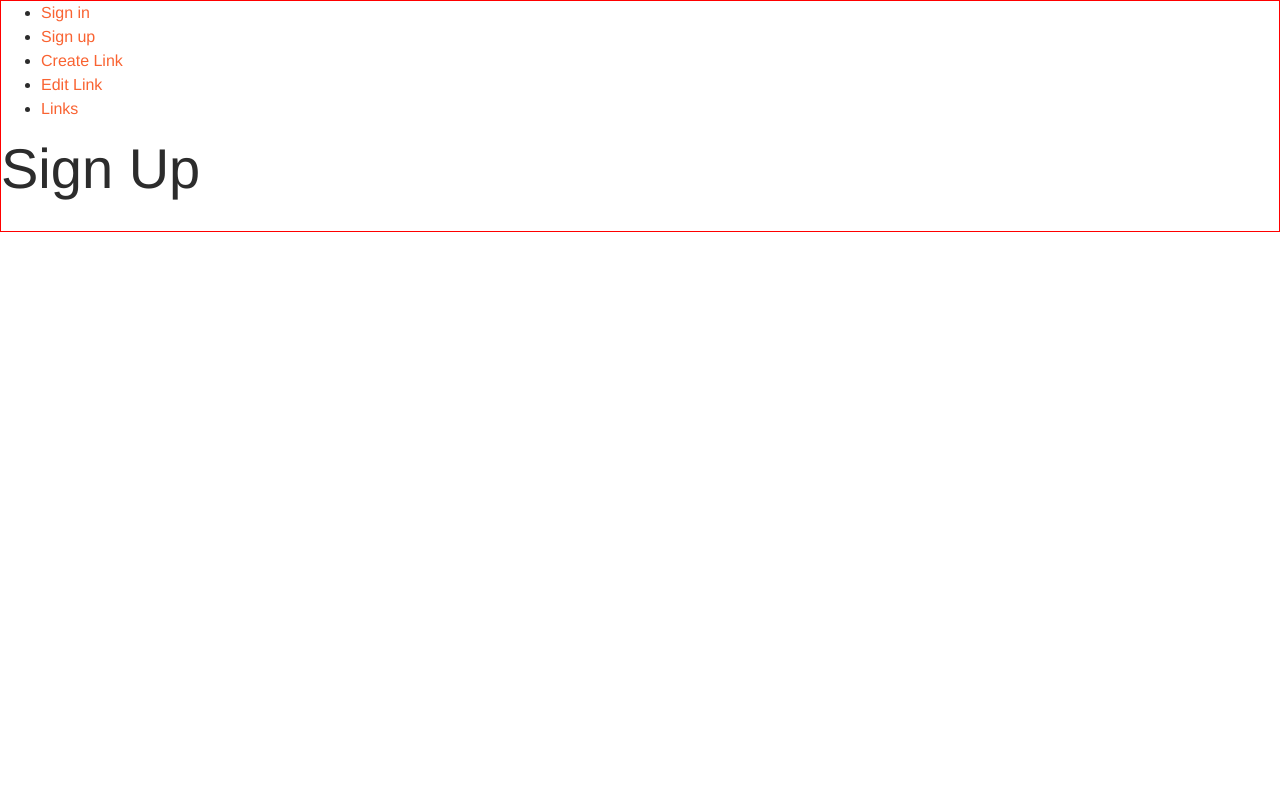
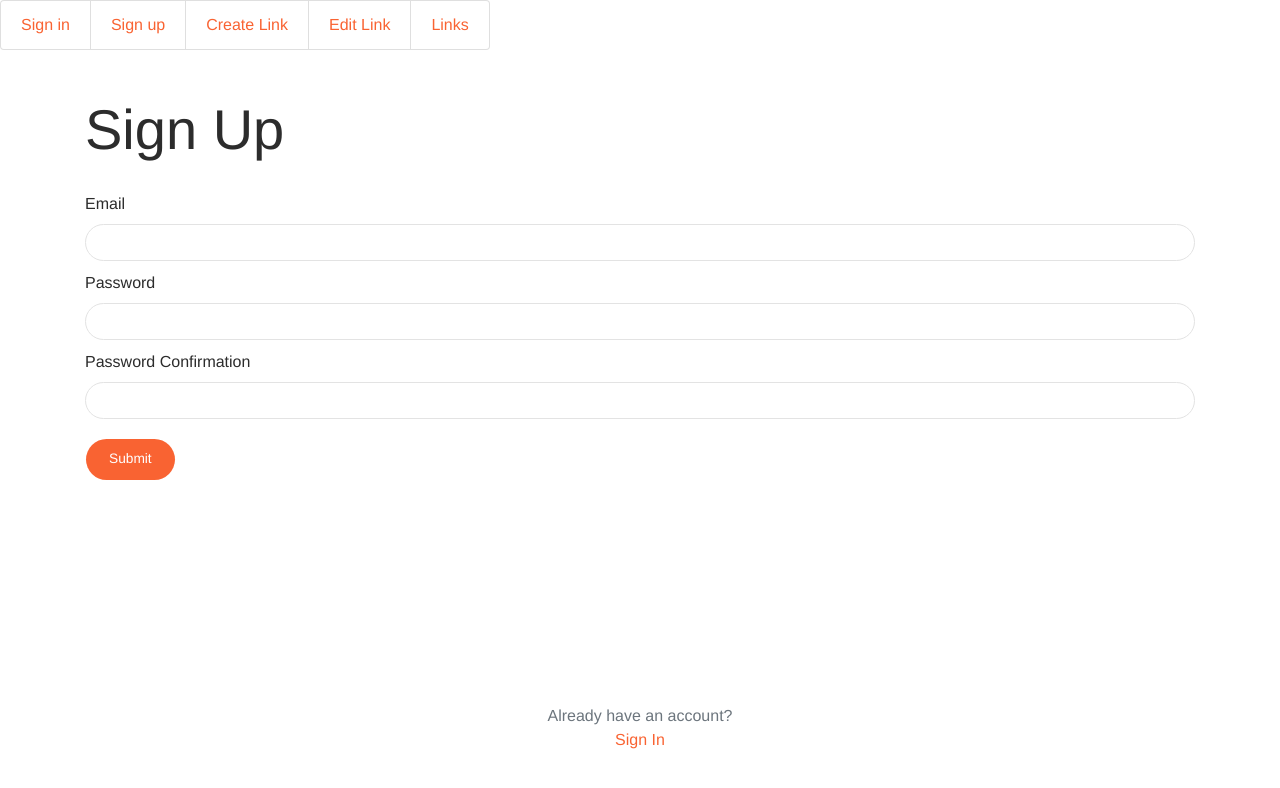
Before and after one commit to gab618/links-frontend, a React (Create React App) app: page /sign-up in a window 1280 px wide. Shown: the top 788 px of the page. Built offline with nearby package versions, Linux system fonts and the light colour scheme.

Commit message:
Screens created

```diff
--- a/src/App.js
+++ b/src/App.js
@@ -1,27 +1,45 @@
 import React from 'react';
+import { BrowserRouter, Switch, Route, Link } from 'react-router-dom';
 
-import { BrowserRouter, Switch, Route, Link } from 'react-router-dom';
+import Home from './screens/Home';
+import SignIn from './screens/SignIn';
+import SignUp from './screens/SignUp';
+import ManageLinks from './screens/Manage/Links';
+import ManageLinksCreate from './screens/Manage/Links/Create';
+import ManageLinksEdit from './screens/Manage/Links/Edit';
 
 const App = () => {
   return (
     <BrowserRouter>
       <div>
         <nav>
-          <ul>
-            <li><Link to="/sign-in">Sign in</Link></li>
-            <li><Link to="/sign-up">Sign up</Link></li>
-            <li><Link to="/manage/links/create">Create Link</Link></li>
-            <li><Link to="/manage/links/edit">Edit Link</Link></li>
-            <li><Link to="/manage/links">Links</Link></li>
+          <ul className="list-group list-group-horizontal">
+            <li className="list-group-item"><Link to="/sign-in">Sign in</Link></li>
+            <li className="list-group-item"><Link to="/sign-up">Sign up</Link></li>
+            <li className="list-group-item"><Link to="/manage/links/create">Create Link</Link></li>
+            <li className="list-group-item"><Link to="/manage/links/edit">Edit Link</Link></li>
+            <li className="list-group-item"><Link to="/manage/links">Links</Link></li>
           </ul>
         </nav>
         <Switch>
-          <Route path="/sign-in"><h1>Sign In</h1></Route>
-          <Route path="/sign-up"><h1>Sign Up</h1></Route>
-          <Route path="/manage/links/create"><h1>Create Link</h1></Route>
-          <Route path="/manage/links/edit"><h1>Edit Link</h1></Route>
-          <Route path="/manage/links"><h1>Links</h1></Route>
-          <Route path="/"><h1>Home</h1></Route>
+          <Route path="/sign-in">
+            <SignIn />
+          </Route>
+          <Route path="/sign-up">
+            <SignUp />
+          </Route>
+          <Route path="/manage/links/create">
+            <ManageLinksCreate />
+          </Route>
+          <Route path="/manage/links/edit">
+            <ManageLinksEdit />
+          </Route>
+          <Route path="/manage/links">
+            <ManageLinks />
+          </Route>
+          <Route path="/">
+            <Home />
+          </Route>
         </Switch>
       </div>
     </BrowserRouter>
--- /dev/null
+++ b/src/screens/Home/index.js
@@ -0,0 +1,8 @@
+import React from 'react';
+import { Redirect } from 'react-router-dom';
+
+function Home() {
+  return <Redirect to="/sign-in" />;
+}
+
+export default Home;
--- /dev/null
+++ b/src/screens/Layouts/Manage/index.js
@@ -0,0 +1,24 @@
+import React from 'react';
+
+function Manage({ children }) {
+  return (
+    <div className="layout">
+      <nav className="navbar navbar-expand-lg bg-primary text-light">
+        <div className="container d-flex w-100 justify-content-between">
+          <div>
+            <span>BACK</span>
+          </div>
+          <div className="text-center">
+            <strong>Links</strong>
+          </div>
+          <div>
+            <span>Exit</span>
+          </div>
+        </div>
+      </nav>
+      <div className="container">{children}</div>
+    </div>
+  );
+}
+
+export default Manage;
--- /dev/null
+++ b/src/screens/Manage/Links/Create/index.js
@@ -0,0 +1,35 @@
+import React from 'react';
+
+import Layout from '../../../Layouts/Manage';
+
+function Create() {
+  return (
+    <Layout>
+      <h1>Create Link</h1>
+      <div>
+        <form action="">
+          <div className="form-group">
+            <label htmlFor="">Label</label>
+            <input type="text" className="form-control" />
+          </div>
+          <div className="form-group">
+            <label htmlFor="">Url</label>
+            <input type="text" className="form-control" />
+          </div>
+          <div className="form-group form-check">
+            <label className="form-check-label">
+              <input type="checkbox" name="isSocial" />
+              <span className="form-check-sign"></span>
+              Is Social
+            </label>
+          </div>
+          <div>
+            <button className="btn btn-primary btn-round">Submit</button>
+          </div>
+        </form>
+      </div>
+    </Layout>
+  );
+}
+
+export default Create;
--- /dev/null
+++ b/src/screens/Manage/Links/Edit/index.js
@@ -0,0 +1,35 @@
+import React from 'react';
+
+import Layout from '../../../Layouts/Manage';
+
+function Edit() {
+  return (
+    <Layout>
+      <h1>Edit Link</h1>
+      <div>
+        <form action="">
+          <div className="form-group">
+            <label htmlFor="">Label</label>
+            <input type="text" className="form-control" />
+          </div>
+          <div className="form-group">
+            <label htmlFor="">Url</label>
+            <input type="text" className="form-control" />
+          </div>
+          <div className="form-group form-check">
+            <label className="form-check-label">
+              <input type="checkbox" name="isSocial" />
+              <span className="form-check-sign"></span>
+              Is Social
+            </label>
+          </div>
+          <div>
+            <button className="btn btn-primary btn-round">Submit</button>
+          </div>
+        </form>
+      </div>
+    </Layout>
+  );
+}
+
+export default Edit;
--- /dev/null
+++ b/src/screens/Manage/Links/index.js
@@ -0,0 +1,62 @@
+import React from "react";
+import { Link } from "react-router-dom";
+
+import Layout from "../../Layouts/Manage/index";
+
+function Links() {
+  return (
+    <Layout>
+      <div className="row">
+        <div className="col">
+          <h1>Links</h1>
+        </div>
+        <div className="col text-right align-self-bottom pt-2">
+          <Link to="/manage/links/create" className="btn btn-primary">
+            Add
+          </Link>
+        </div>
+      </div>
+      <div className="pb-2 pt-2 pl-3 pr-3 d-flex flex-row justify-content-between">
+        <div className="pr-3">
+          <img src="https://via.placeholder.com/100" alt="Link icon" />
+        </div>
+        <div className="align-self-center">
+          <span className="text-primary clearfix">Item Label</span>
+          <span className="text-primary clearfix">Item Url</span>
+        </div>
+        <div className="ml-auto p-2 clearfix">
+          <span>Edit</span>
+          <span>Delete</span>
+        </div>
+      </div>
+      <div className="pb-2 pt-2 pl-3 pr-3 d-flex flex-row justify-content-between">
+        <div className="pr-3">
+          <img src="https://via.placeholder.com/100" alt="Link icon" />
+        </div>
+        <div className="align-self-center">
+          <span className="text-primary clearfix">Item Label</span>
+          <span className="text-primary clearfix">Item Url</span>
+        </div>
+        <div className="ml-auto p-2 clearfix">
+          <span>Edit</span>
+          <span>Delete</span>
+        </div>
+      </div>
+      <div className="pb-2 pt-2 pl-3 pr-3 d-flex flex-row justify-content-between">
+        <div className="pr-3">
+          <img src="https://via.placeholder.com/100" alt="Link icon" />
+        </div>
+        <div className="align-self-center">
+          <span className="text-primary clearfix">Item Label</span>
+          <span className="text-primary clearfix">Item Url</span>
+        </div>
+        <div className="ml-auto p-2 clearfix">
+          <span>Edit</span>
+          <span>Delete</span>
+        </div>
+      </div>
+    </Layout>
+  );
+}
+
+export default Links;
--- /dev/null
+++ b/src/screens/SignIn/index.js
@@ -0,0 +1,32 @@
+import React from 'react';
+import { Link } from 'react-router-dom';
+
+function SignIn() {
+
+  return (
+    <div className="container h-100 pt-5">
+      <h1>Sign In</h1>
+      <div className="d-flex flex-column h-100">
+        <form action="">
+          <div className="form-group">
+            <label htmlFor="">Email</label>
+            <input type="text" className="form-control" />
+          </div>
+          <div className="form-group">
+            <label htmlFor="">Password</label>
+            <input type="password" className="form-control" />
+          </div>
+          <div>
+            <button className="btn btn-primary btn-round">Submit</button>
+          </div>
+        </form>
+        <div className="container text-center fixed-bottom pb-5">
+          <div className="text-muted">Don't have an account?</div>
+          <Link to="/sign-up">Sign Up</Link>
+        </div>
+      </div>
+    </div>
+  );
+}
+
+export default SignIn;
--- /dev/null
+++ b/src/screens/SignUp/index.js
@@ -0,0 +1,36 @@
+import React from 'react';
+import { Link } from 'react-router-dom';
+
+function SignUp() {
+
+  return (
+    <div className="container h-100 pt-5">
+      <h1>Sign Up</h1>
+      <div className="d-flex flex-column h-100">
+        <form action="">
+          <div className="form-group">
+            <label htmlFor="">Email</label>
+            <input type="text" className="form-control" />
+          </div>
+          <div className="form-group">
+            <label htmlFor="">Password</label>
+            <input type="password" className="form-control" />
+          </div>
+          <div className="form-group">
+            <label htmlFor="">Password Confirmation</label>
+            <input type="password" className="form-control" />
+          </div>
+          <div>
+            <button className="btn btn-primary btn-round">Submit</button>
+          </div>
+        </form>
+        <div className="container text-center fixed-bottom pb-5">
+          <div className="text-muted">Already have an account?</div>
+          <Link to="/sign-in">Sign In</Link>
+        </div>
+      </div>
+    </div>
+  );
+}
+
+export default SignUp;
--- a/src/styles/main.scss
+++ b/src/styles/main.scss
@@ -1,6 +1,2 @@
 @import 'node_modules/bootstrap/scss/bootstrap.scss';
 @import './now-ui-kit.scss';
-
-body {
-  border: 1px solid red;
-}
```
